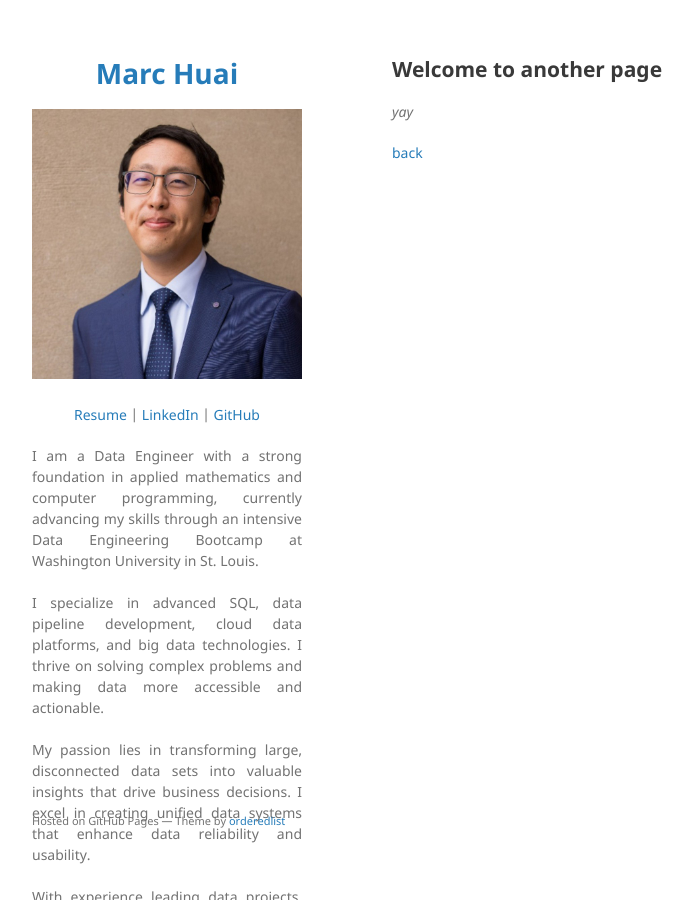
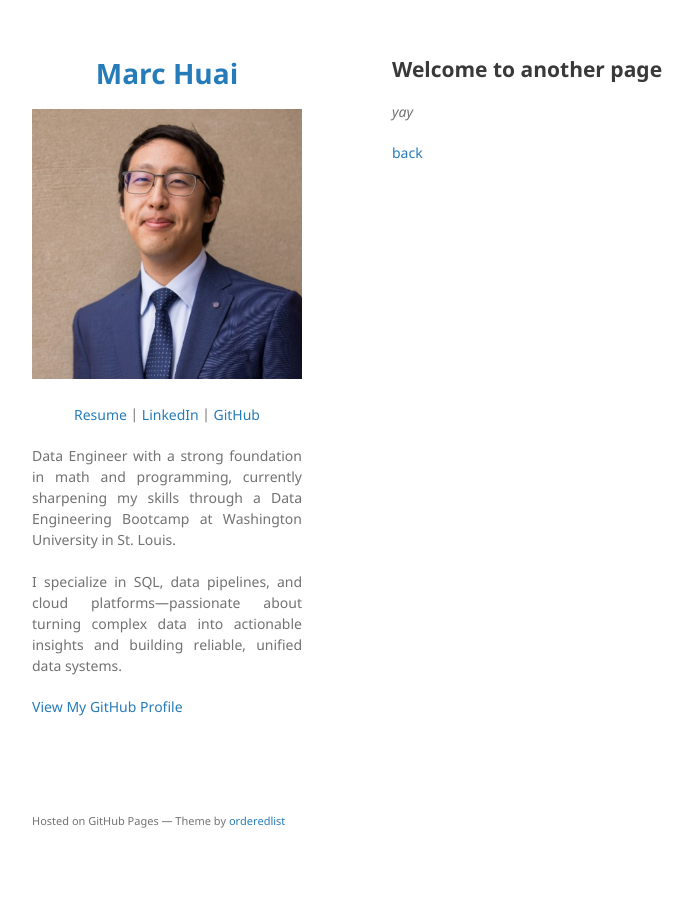
Before and after one commit to marc-huai/marc-huai.github.io, a Jekyll site: the page built from another-page.md, in a window 1280 px wide. Shown: the whole page, without its empty margins (178-871 px from the left). Built offline with Jekyll 4.4.1, drawn with Linux system fonts in a browser that asks for light colours; our own code applies the rules of GitHub Pages for plain Markdown files; some of the changed text lies outside the part shown.

Commit message:
Update _config.yml
update desription

```diff
--- a/_config.yml
+++ b/_config.yml
@@ -10,13 +10,9 @@ description: |
   </p>
 
   <p align="justify">
-  I am a Data Engineer with a strong foundation in applied mathematics and computer programming, currently advancing my skills through an intensive Data Engineering Bootcamp at Washington University in St. Louis.
+  Data Engineer with a strong foundation in math and programming, currently sharpening my skills through a Data Engineering Bootcamp at Washington University in St. Louis.
   <br><br>
-  I specialize in advanced SQL, data pipeline development, cloud data platforms, and big data technologies. I thrive on solving complex problems and making data more accessible and actionable.
-  <br><br>
-  My passion lies in transforming large, disconnected data sets into valuable insights that drive business decisions. I excel in creating unified data systems that enhance data reliability and usability.
-  <br><br>
-  With experience leading data projects, resolving complex challenges, and executing smooth, accurate data migrations, I bring strong value to any data-driven team.
+  I specialize in SQL, data pipelines, and cloud platforms—passionate about turning complex data into actionable insights and building reliable, unified data systems.
   </p>
 
 theme: jekyll-theme-minimal
```
